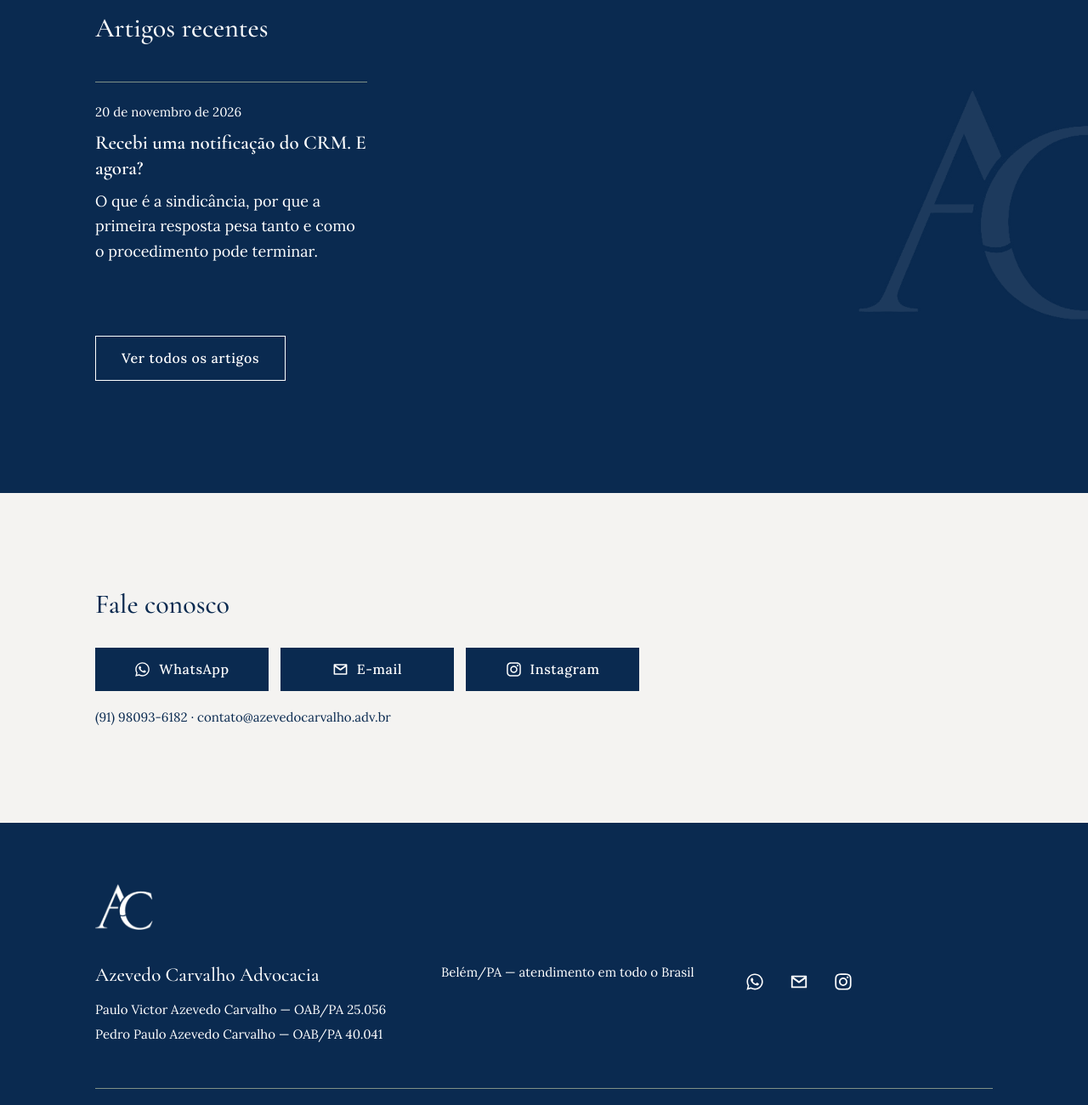
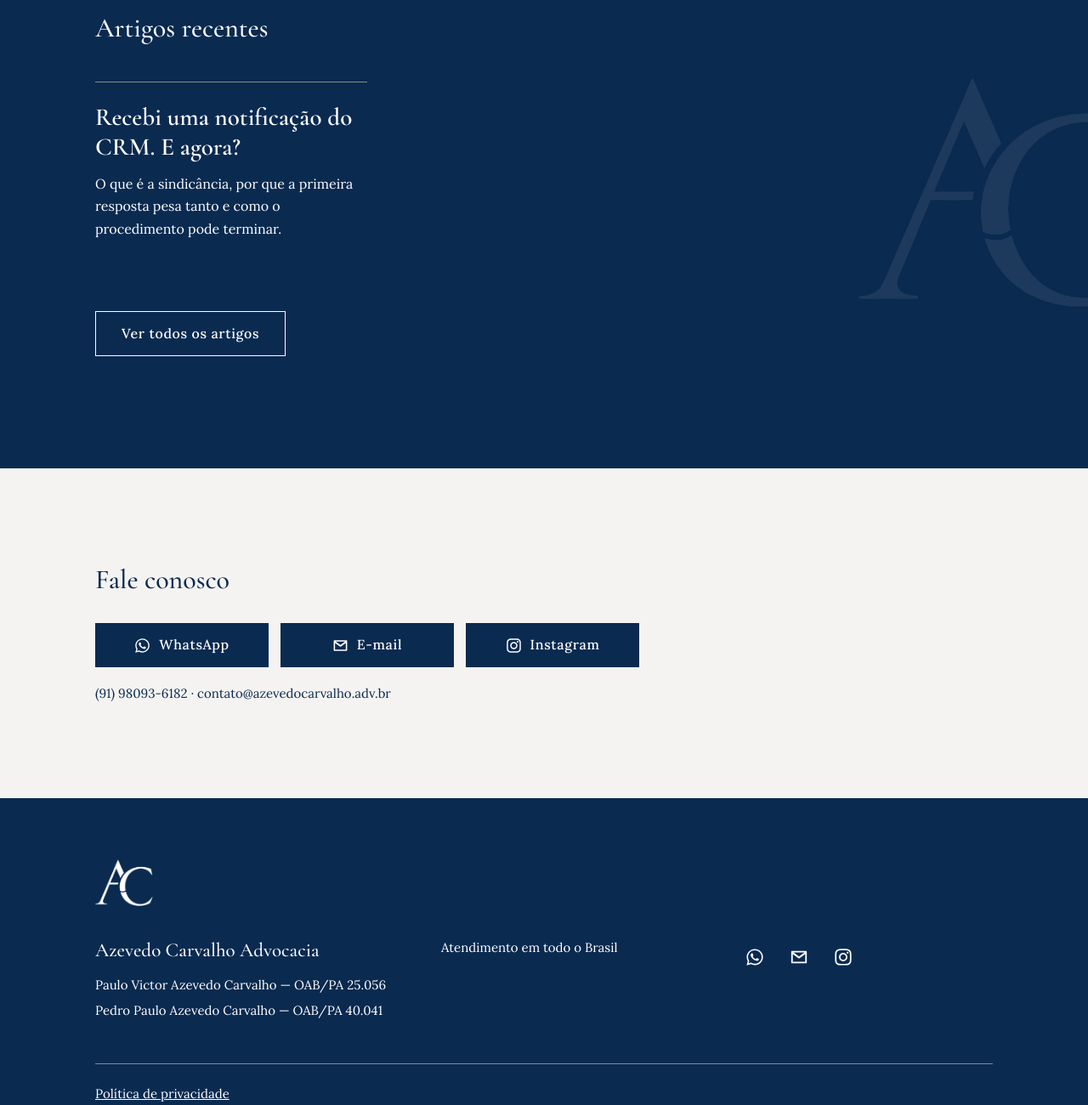
Before and after one commit to PedroPaulo88/azevedocarvalho-site, a plain HTML site: page index.html in a window 1280 px wide. Shown: the part 3340-4640 px from the top of the page at 85% size. Drawn offline with nearby package versions, Linux system fonts and the light colour scheme.

Commit message:
Ajusta rodapé, remove data e destaca título na faixa de artigos
- Troca "Belém/PA — atendimento em todo o Brasil" por "Atendimento em todo o Brasil" em todas as páginas
- Remove a data dos artigos na faixa da home
- Aumenta o título dos artigos na faixa da home e reduz o resumo

Co-Authored-By: Claude Opus 5.5 <noreply@anthropic.com>
Claude-Session: https://claude.ai/code/session_01MEAS6sHPYRpYrASPfK4XiL

```diff
--- a/css/estilo.css
+++ b/css/estilo.css
@@ -517,9 +517,8 @@ p { margin: 0 0 1.1em; max-width: var(--linha); }
   color: var(--branco);
 }
 
-.artigos-lista h3 { color: var(--branco); margin: 0 0 8px; }
-.artigos-lista .legenda { margin: 0 0 10px; }
-.artigos-lista p { margin: 0; max-width: none; }
+.artigos-lista h3 { color: var(--branco); font-size: 29px; line-height: 1.2; margin: 0 0 12px; }
+.artigos-lista p { margin: 0; max-width: none; font-size: 16px; }
 .artigos-lista a:hover h3 { text-decoration: underline; }
 
 .escuro .escuro__rodape { margin-top: 40px; }
@@ -709,6 +708,8 @@ p { margin: 0 0 1.1em; max-width: var(--linha); }
   h1 { font-size: 30px; }
   h2 { font-size: 25px; }
   h3 { font-size: 20px; }
+  .artigos-lista h3 { font-size: 24px; }
+  .artigos-lista p { font-size: 15px; }
 
   .kicker { font-size: 12px; }
   .legenda, .rodape { font-size: 14px; }
--- a/index.html
+++ b/index.html
@@ -181,7 +181,6 @@
       <ul class="artigos-lista">
         <li>
           <a href="artigos/recebi-uma-notificacao-do-crm/">
-            <p class="legenda"><time datetime="2026-11-20">20 de novembro de 2026</time></p>
             <h3>Recebi uma notificação do CRM. E agora?</h3>
             <p>O que é a sindicância, por que a primeira resposta pesa tanto e como o procedimento pode terminar.</p>
           </a>
@@ -217,7 +216,7 @@
         </ul>
       </div>
       <div>
-        <p>Belém/PA — atendimento em todo o Brasil</p>
+        <p>Atendimento em todo o Brasil</p>
       </div>
       <div>
         <ul class="rodape__icones">
```
Also changed, not shown: artigos/index.html (+1 -1 lines), artigos/recebi-uma-notificacao-do-crm/index.html (+1 -1 lines), atuacao/assessoria-para-clinicas/index.html (+1 -1 lines), atuacao/auditoria-de-prontuario/index.html (+1 -1 lines), atuacao/contratos/index.html (+1 -1 lines), atuacao/processo-etico-disciplinar/index.html (+1 -1 lines), atuacao/publicidade-medica/index.html (+1 -1 lines), atuacao/responsabilidade-civil-medica/index.html (+1 -1 lines), atuacao/termo-de-consentimento/index.html (+1 -1 lines), contato/index.html (+2 -2 lines), o-escritorio/index.html (+1 -1 lines), politica-de-privacidade/index.html (+1 -1 lines).
